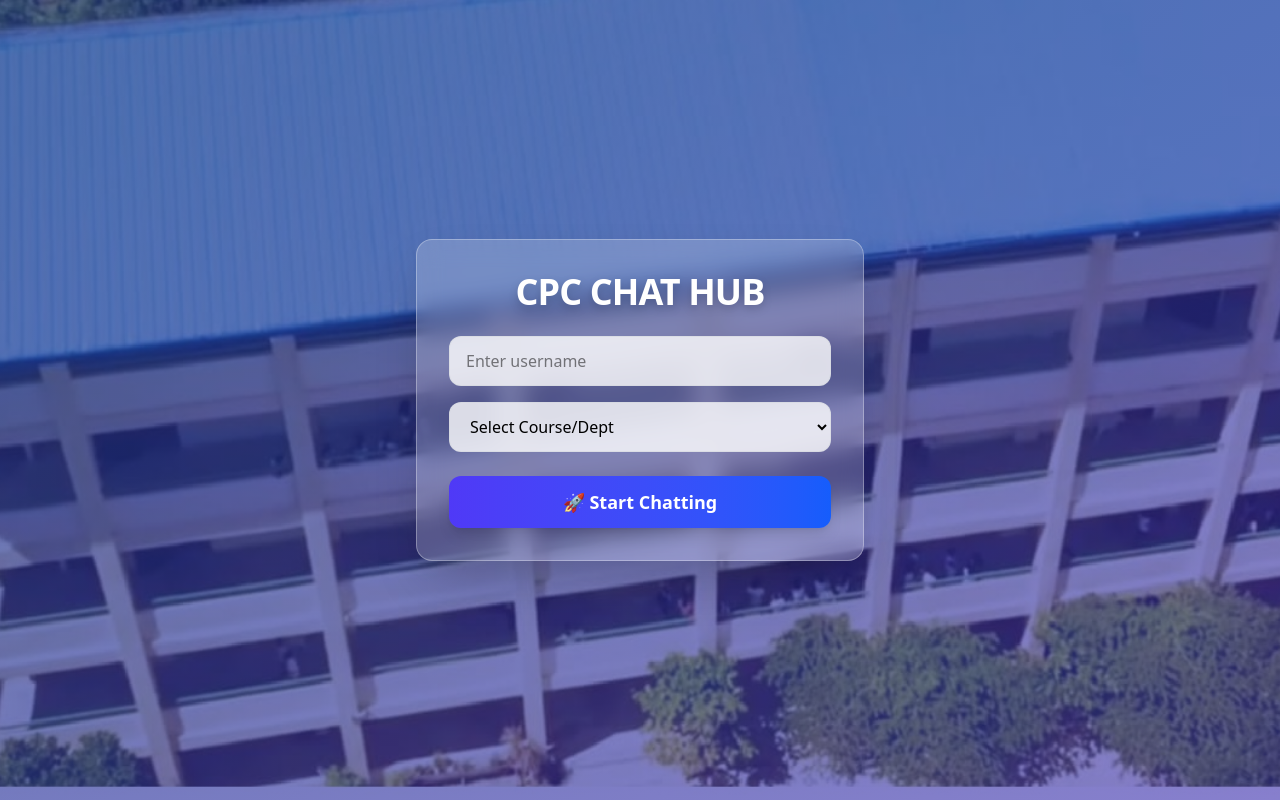
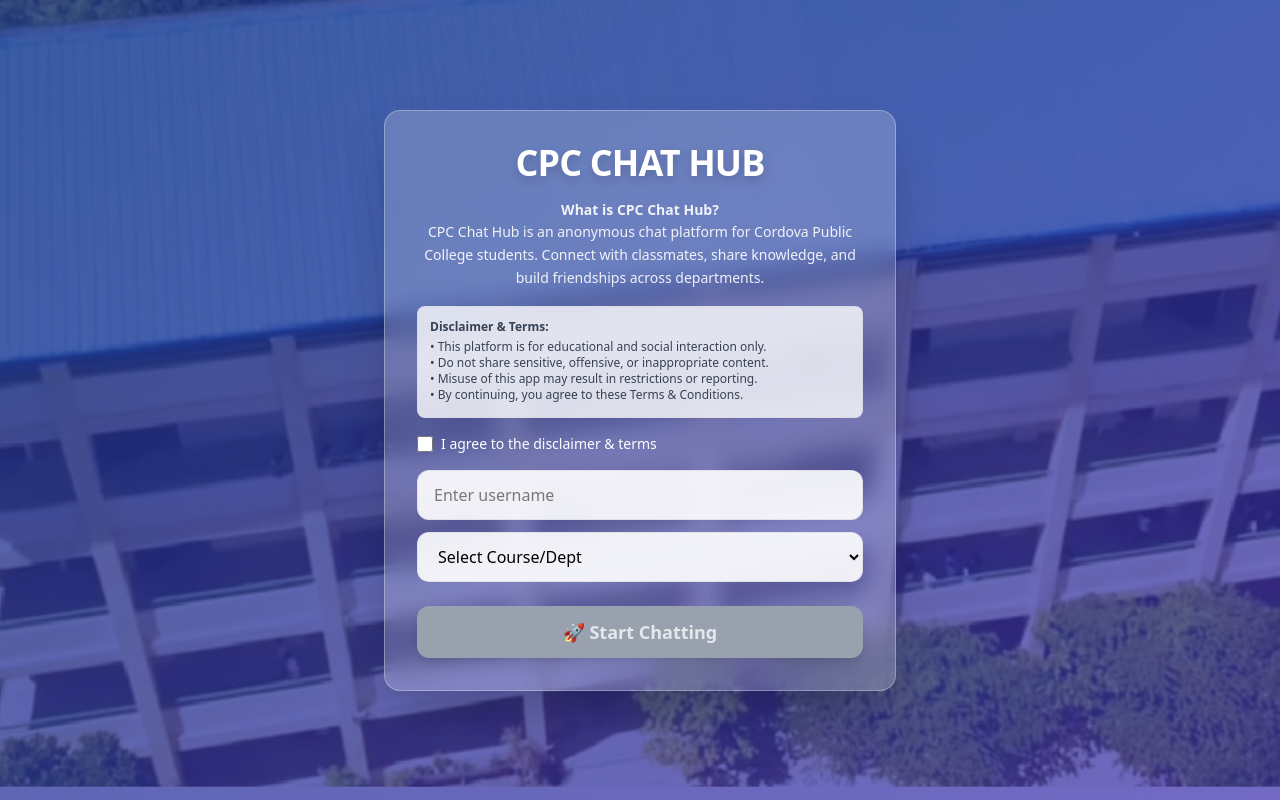
Before and after one commit to Earlskyy/CPC-chat, a React (Vite) app: page / in a window 1280 px wide. Built offline with nearby package versions, Linux system fonts and the light colour scheme.

Commit message:
myfinaltest

```diff
--- a/src/pages/Landing.jsx
+++ b/src/pages/Landing.jsx
@@ -3,41 +3,77 @@ import { useState } from "react";
 function Landing({ onStart }) {
   const [username, setUsername] = useState("");
   const [course, setCourse] = useState("");
+  const [agreed, setAgreed] = useState(false);
 
   const handleStart = () => {
-    if (username && course) {
-      onStart(username, course);
-    } else {
+    if (!username || !course) {
       alert("Please enter your username and select a course.");
+      return;
     }
+    if (!agreed) {
+      alert("You must agree to the disclaimer and terms before continuing.");
+      return;
+    }
+    onStart(username, course);
   };
 
   return (
     <div
       className="min-h-screen flex items-center justify-center px-4 bg-cover bg-center relative"
       style={{
-        backgroundImage:
-          "url('./CPCSchool.jpg')", // replace with higher quality if available
+        backgroundImage: "url('./CPCSchool.jpg')", // make sure CPCSchool.jpg is inside /public
       }}
     >
-      {/* Overlay for readability */}
-      <div className="absolute inset-0 bg-gradient-to-br from-blue-900/70 to-indigo-800/60"></div>
+      {/* Dark overlay */}
+      <div className="absolute inset-0 bg-gradient-to-br from-blue-900/80 to-indigo-800/70"></div>
 
-      {/* Content */}
-      <div className="relative bg-white/20 backdrop-blur-md shadow-2xl rounded-2xl p-8 w-full max-w-md text-center border border-white/30">
-        <h1 className="text-4xl font-extrabold text-white mb-6 tracking-tight drop-shadow-lg">
+      {/* Card Content */}
+      <div className="relative bg-white/20 backdrop-blur-md shadow-2xl rounded-2xl p-8 w-full max-w-lg text-center border border-white/30">
+        {/* Title */}
+        <h1 className="text-4xl font-extrabold text-white mb-4 tracking-tight drop-shadow-lg">
           CPC CHAT HUB
         </h1>
 
+        {/* Intro */}
+        <p className="text-white/90 text-sm mb-4 leading-relaxed">
+          <span className="font-semibold">What is CPC Chat Hub?</span><br />
+          CPC Chat Hub is an anonymous chat platform for Cordova Public College
+          students. Connect with classmates, share knowledge, and build
+          friendships across departments.
+        </p>
+
+        {/* Disclaimer box */}
+        <div className="bg-white/80 border border-gray-300/50 rounded-lg p-3 h-28 overflow-y-auto text-xs text-left text-gray-700 mb-4">
+          <p className="mb-1 font-semibold">Disclaimer & Terms:</p>
+          <p>• This platform is for educational and social interaction only.</p>
+          <p>• Do not share sensitive, offensive, or inappropriate content.</p>
+          <p>• Misuse of this app may result in restrictions or reporting.</p>
+          <p>• By continuing, you agree to these Terms & Conditions.</p>
+        </div>
+
+        {/* Agreement */}
+        <div className="flex items-center justify-start gap-2 mb-4 text-sm text-white">
+          <input
+            type="checkbox"
+            id="agree"
+            checked={agreed}
+            onChange={(e) => setAgreed(e.target.checked)}
+            className="h-4 w-4"
+          />
+          <label htmlFor="agree">I agree to the disclaimer & terms</label>
+        </div>
+
+        {/* Username input */}
         <input
           type="text"
           placeholder="Enter username"
-          className="w-full px-4 py-3 rounded-xl border border-gray-300/50 bg-white/80 focus:border-indigo-500 focus:ring-2 focus:ring-indigo-300 outline-none transition mb-4"
+          className="w-full px-4 py-3 rounded-xl border border-gray-300/50 bg-white/90 focus:border-indigo-500 focus:ring-2 focus:ring-indigo-300 outline-none transition mb-3"
           onChange={(e) => setUsername(e.target.value)}
         />
 
+        {/* Course selection */}
         <select
-          className="w-full px-4 py-3 rounded-xl border border-gray-300/50 bg-white/80 focus:border-indigo-500 focus:ring-2 focus:ring-indigo-300 outline-none transition mb-6"
+          className="w-full px-4 py-3 rounded-xl border border-gray-300/50 bg-white/90 focus:border-indigo-500 focus:ring-2 focus:ring-indigo-300 outline-none transition mb-6"
           onChange={(e) => setCourse(e.target.value)}
         >
           <option value="">Select Course/Dept</option>
@@ -47,9 +83,15 @@ function Landing({ onStart }) {
           <option value="BSHM">BSHM</option>
         </select>
 
+        {/* Start button */}
         <button
           onClick={handleStart}
-          className="w-full py-3 rounded-xl bg-gradient-to-r from-indigo-600 to-blue-600 hover:from-indigo-700 hover:to-blue-700 text-white font-semibold text-lg shadow-lg transition transform hover:scale-[1.02]"
+          disabled={!agreed}
+          className={`w-full py-3 rounded-xl font-semibold text-lg shadow-lg transition transform hover:scale-[1.02] ${
+            agreed
+              ? "bg-gradient-to-r from-indigo-600 to-blue-600 hover:from-indigo-700 hover:to-blue-700 text-white"
+              : "bg-gray-400 text-gray-200 cursor-not-allowed"
+          }`}
         >
           🚀 Start Chatting
         </button>
```
